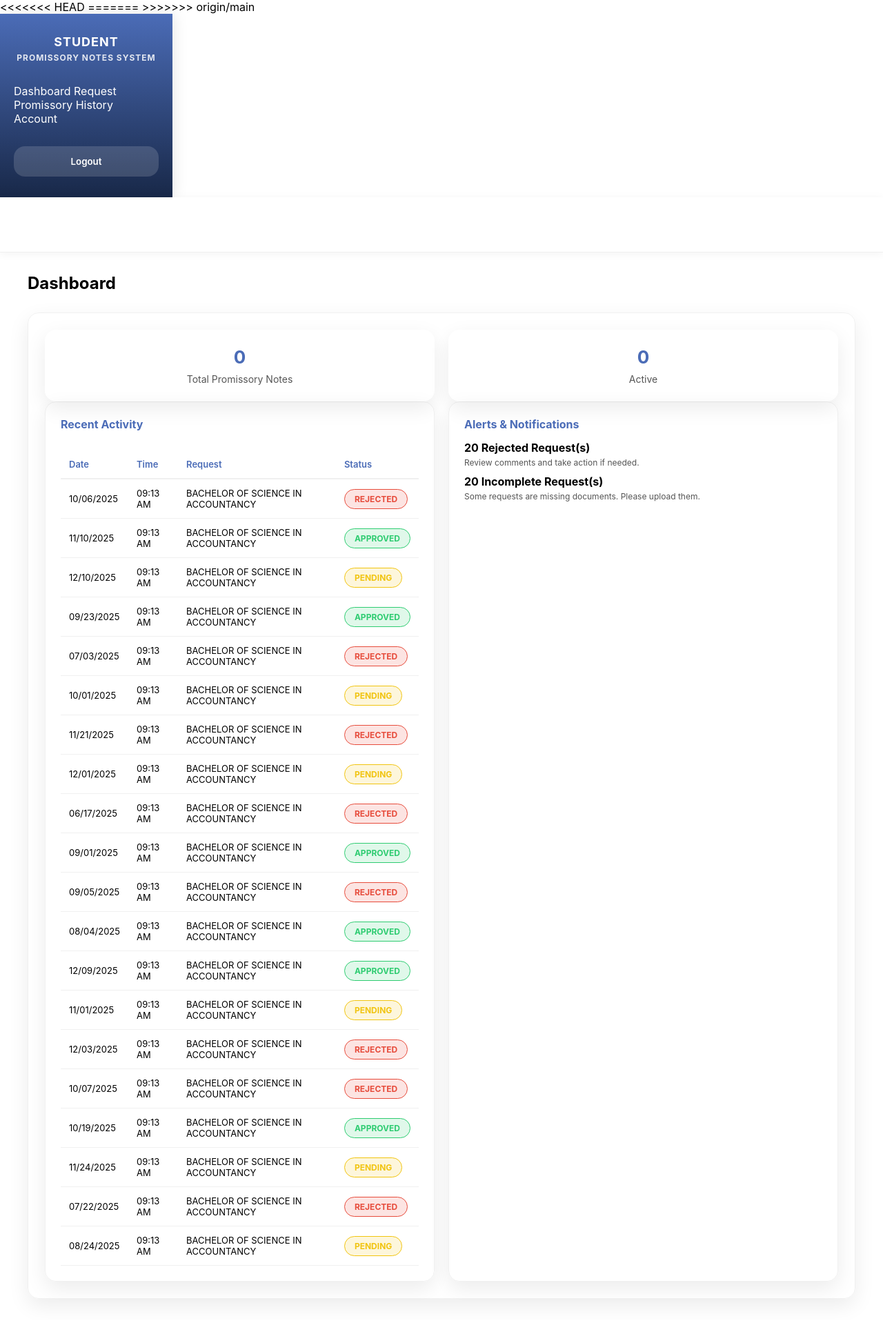
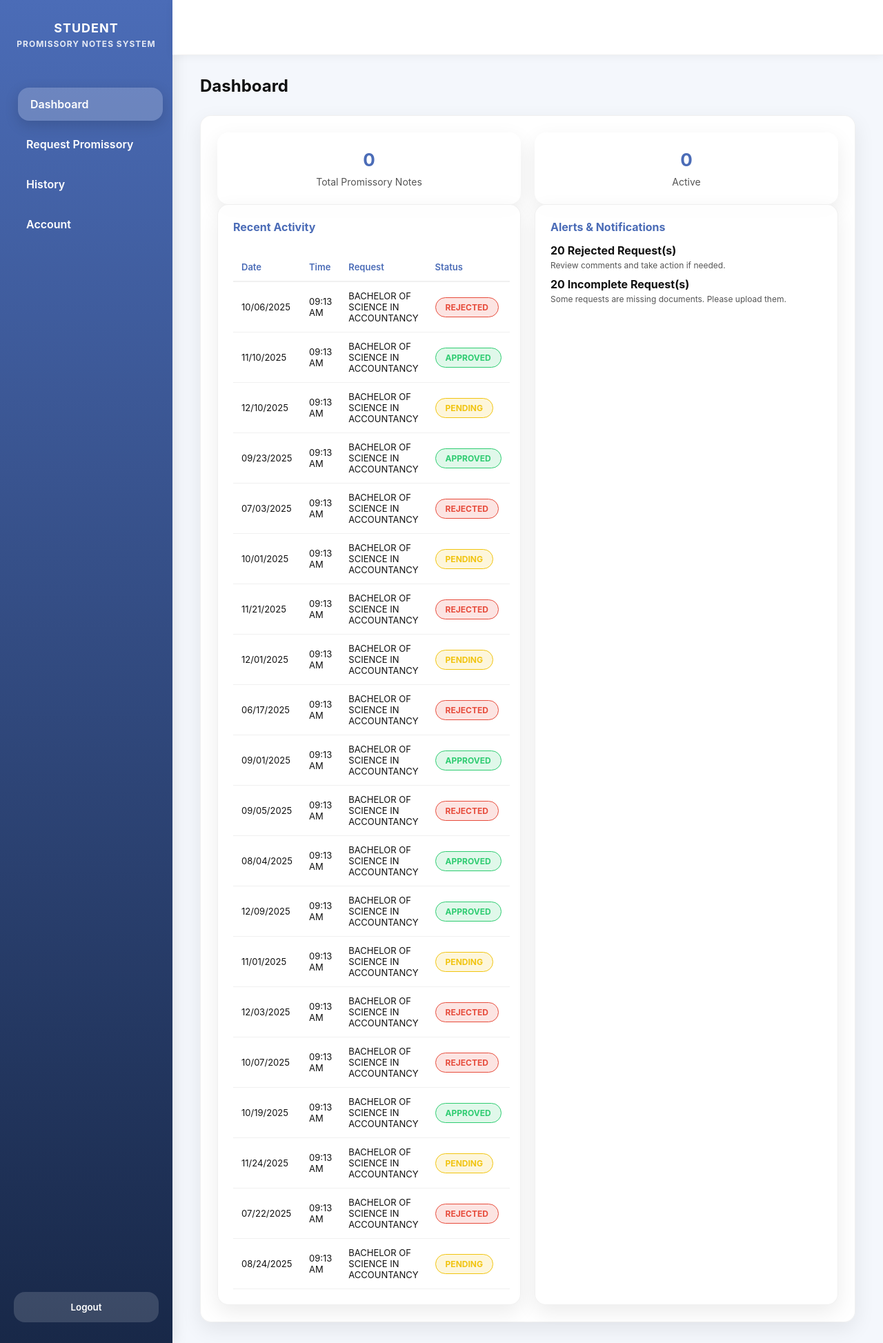
Before and after one commit to Haze-Chiz/promissory-note-system, a Flask app: template templates/student/dashboard.html in a window 1280 px wide. Shown: the whole page at 69% size. Before the commit the page ends 1887 px from the top, so only its background shows below. Run offline with Flask 3, Linux system fonts and the light colour scheme; the template is opened without the code that fills it: values that come from a table or form of the project are taken from there, others are empty; data comes from the database, SQL or seed files in the repository; both versions use the stored data as it was after the commit.

Commit message:
changes fixed

```diff
--- a/templates/student/dashboard.html
+++ b/templates/student/dashboard.html
@@ -4,22 +4,14 @@
     <meta charset="utf-8" />
     <meta name="viewport" content="width=device-width, initial-scale=1" />
     <title>Dashboard | Student Promissory Notes System</title>
-<<<<<<< HEAD
     <link rel="icon" type="image/x-icon" href="/images/FCPC.jpg" />
-=======
-    <link rel="icon" type="image/x-icon" href="/images/logo.png">
->>>>>>> origin/main
     <style>
       :root {
         --nav-width: 250px;
         --primary: #4b6cb7;
         --secondary: #182848;
         --accent: #f8b500;
-<<<<<<< HEAD
         --bg: #f4f7fc;
-=======
-        --bg: #f4f7fc;
->>>>>>> origin/main
         --card-bg: rgba(255, 255, 255, 0.95);
         --radius: 16px;
         --shadow: 0 10px 30px rgba(0, 0, 0, 0.08);
@@ -39,7 +31,6 @@
         box-sizing: border-box;
         font-family: var(--font);
       }
-<<<<<<< HEAD
 
       body {
         min-height: 100vh;
@@ -57,23 +48,6 @@
         color: var(--accent);
       }
 
-=======
-      body {
-        min-height: 100vh;
-        background: var(--bg);
-        color: var(--text);
-      }
-
-      a {
-        text-decoration: none;
-        color: inherit;
-        transition: 0.2s ease;
-      }
-      a:hover {
-        color: var(--accent);
-      }
-
->>>>>>> origin/main
       .app {
         display: flex;
         min-height: 100vh;
@@ -97,7 +71,6 @@
         text-transform: uppercase;
         letter-spacing: 1px;
         font-size: 18px;
-<<<<<<< HEAD
       }
 
       .brand span {
@@ -105,24 +78,12 @@
         opacity: 0.85;
       }
 
-=======
-      }
-      .brand span {
-        font-size: 12px;
-        opacity: 0.85;
-      }
-
->>>>>>> origin/main
       .nav {
         display: flex;
         flex-direction: column;
         gap: 10px;
         margin-top: 25px;
       }
-<<<<<<< HEAD
-
-=======
->>>>>>> origin/main
       .nav a {
         padding: 14px 18px;
         border-radius: var(--radius);
@@ -133,10 +94,6 @@
         transition: 0.3s ease, transform 0.2s ease;
         position: relative;
       }
-<<<<<<< HEAD
-
-=======
->>>>>>> origin/main
       .nav a:hover,
       .nav a.active {
         background: rgba(255, 255, 255, 0.2);
@@ -260,7 +217,7 @@
         display: flex;
         flex-direction: column;
         transition: 0.3s ease, transform 0.2s ease;
-        overflow-x: scroll;
+        overflow-x: auto;
       }
 
       .panel h4 {
```
Also changed, not shown: templates/login.html (+30 -18 lines), templates/student/history.html (+5 -2 lines), instance/promissory.db.
